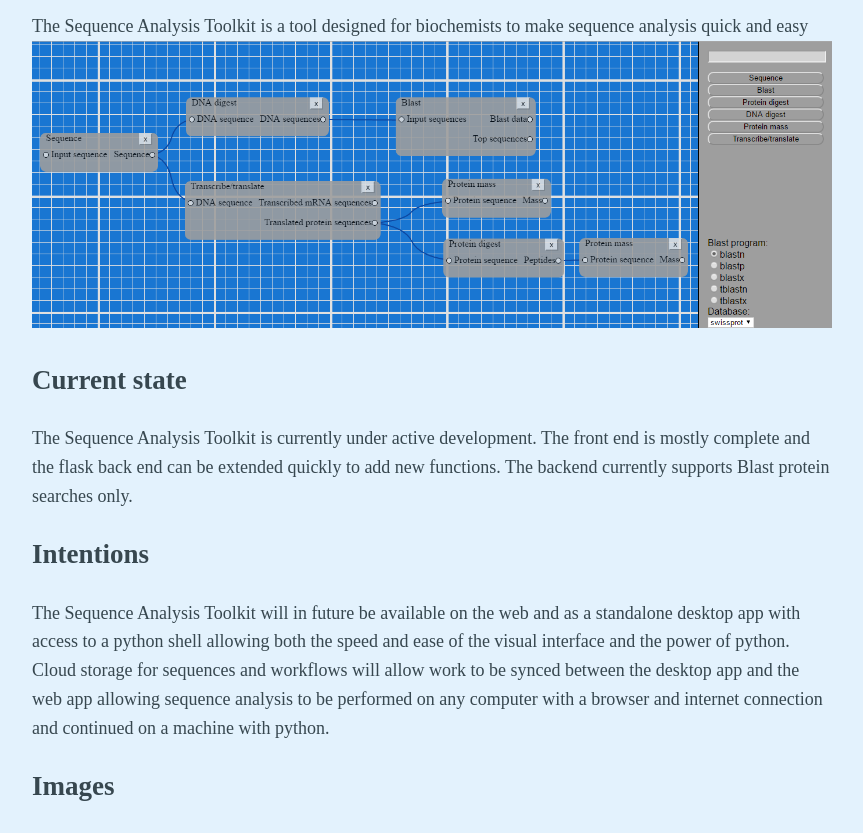
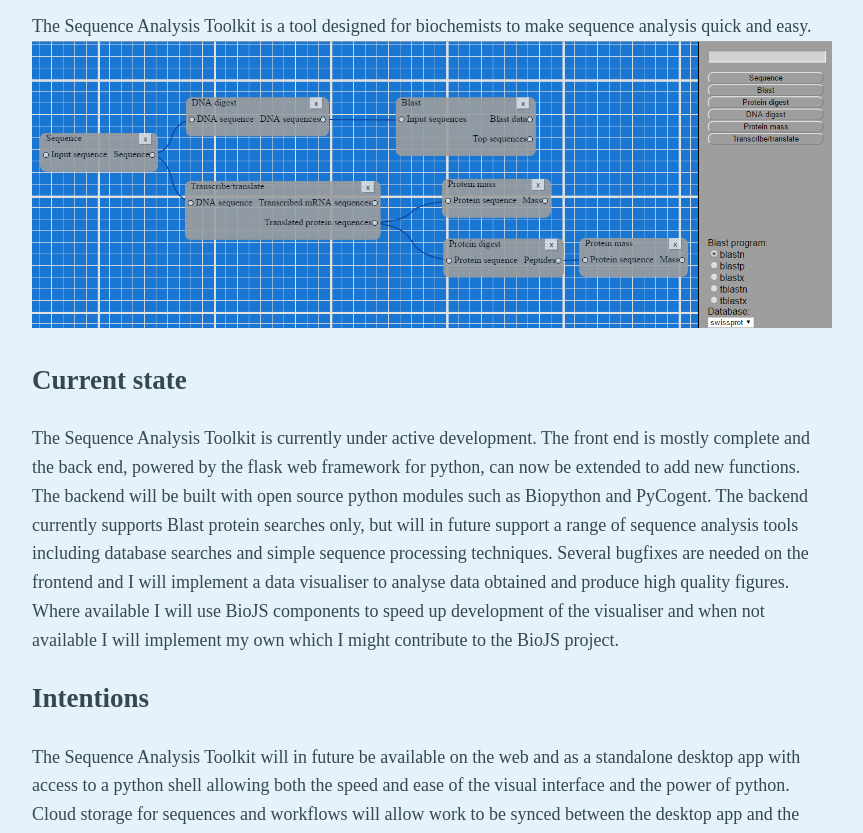
Before and after one commit to TeeBeeKay/bioinformatics, a plain HTML site: page sat.html in a window 1280 px wide. Shown: the part 110-943 px from the top of the page, without its empty margins (208-1071 px from the left). Drawn offline with Linux system fonts and the light colour scheme.

Commit message:
Updated sat description page

```diff
--- a/sat.html
+++ b/sat.html
@@ -49,12 +49,13 @@
     </head>
     <body>
         <h1>Sequence Analysis Toolkit</h1>
-        The Sequence Analysis Toolkit is a tool designed for biochemists to make sequence analysis quick and easy
+        The Sequence Analysis Toolkit is a tool designed for biochemists to make sequence analysis quick and easy.
         <img src="static/sat%20screenshot.png" onclick="enlargeImage(event)">
         <h2>Current state</h2>
-        The Sequence Analysis Toolkit is currently under active development. The front end is mostly complete and the flask back end can be extended quickly to add new functions. The backend currently supports Blast protein searches only.
+        The Sequence Analysis Toolkit is currently under active development. The front end is mostly complete and the back end, powered by the flask web framework for python, can now be extended to add new functions. The backend will be built with open source python modules such as Biopython and PyCogent. The backend currently supports Blast protein searches only, but will in future support a range of sequence analysis tools including database searches and simple sequence processing techniques. Several bugfixes are needed on the frontend and I will implement a data visualiser to analyse data obtained and produce high quality figures. Where available I will use BioJS components to speed up development of the visualiser and when not available I will implement my own which I might contribute to the BioJS project.
         <h2>Intentions</h2>
-        The Sequence Analysis Toolkit will in future be available on the web and as a standalone desktop app with access to a python shell allowing both the speed and ease of the visual interface and the power of python. Cloud storage for sequences and workflows will allow work to be synced between the desktop app and the web app allowing sequence analysis to be performed on any computer with a browser and internet connection and continued on a machine with python.
-        <h2>Images</h2>
+        The Sequence Analysis Toolkit will in future be available on the web and as a standalone desktop app with access to a python shell allowing both the speed and ease of the visual interface and the power of python. Cloud storage for sequences and workflows will allow work to be synced between the desktop app and the web app allowing sequence analysis to be performed on any computer with a browser and internet connection and continued on a machine with python when more control is needed. Database searches will be cached to help in instances where a large volume of identical searches is performed such as during a bioinformatics class.
+        <h2>Try it!</h2>
+        The Sequence Analysis Toolkit can be tried in it's current state at <a href="/">www.tomkirk.me</a>. The code may be made available on Github at a later date.
     </body>
 </html>
```
